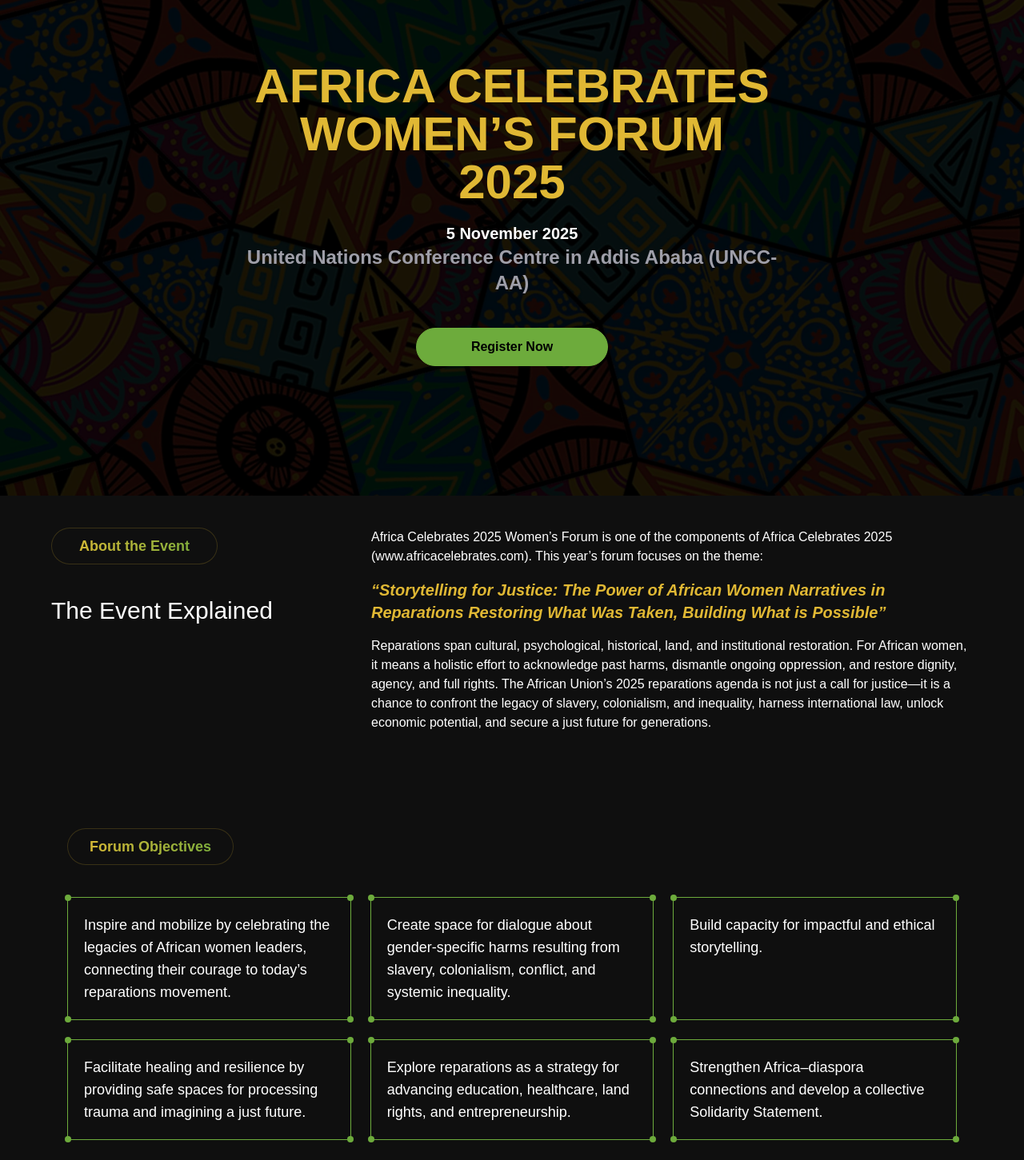
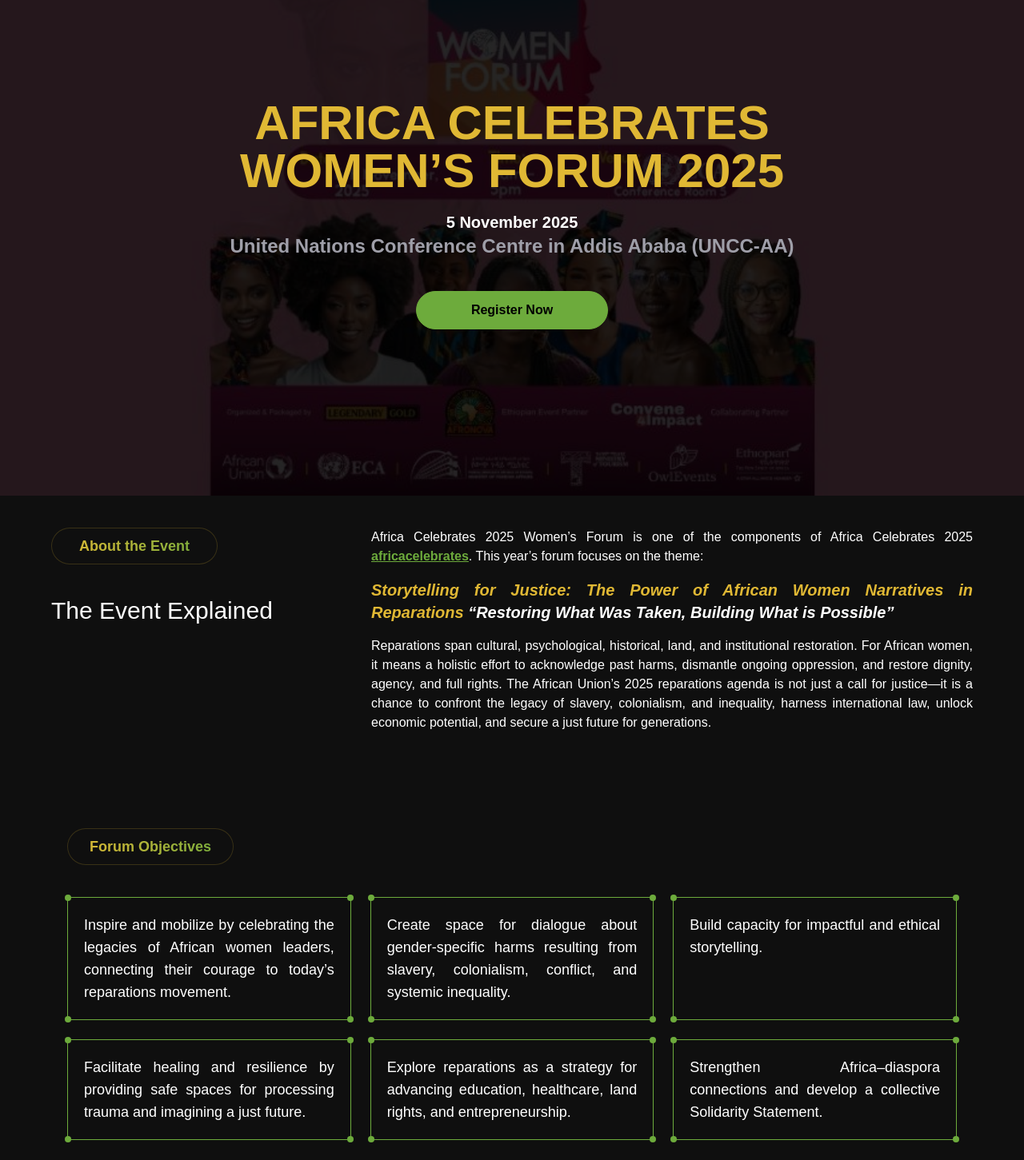
Before and after one commit to kid-us/Africacelebrates, a React (Vite) app: page / in a window 1280 px wide. Shown: the part 180-1631 px from the top of the page at 80% size. Built offline with nearby package versions, Linux system fonts and the light colour scheme; a web font is replaced by a local one.

Commit message:
Client comment fix

```diff
--- a/src/App.css
+++ b/src/App.css
@@ -3,6 +3,7 @@
 body {
   font-family: "Mozilla Headline", sans-serif;
   font-optical-sizing: auto;
+  text-align: justify;
 }
 
 /* Custom Scrollbar */
--- a/src/App.tsx
+++ b/src/App.tsx
@@ -1,11 +1,10 @@
 import "./App.css";
 import Hero from "./components/sections/Hero";
 import Navbar from "./components/sections/Navbar";
-import heroImg from "./assets/hero.webp";
 import About from "./components/sections/About";
 import Program from "./components/sections/Program";
 import Marquee from "./components/sections/Marquee";
-import { banner } from "./assets";
+import { banner, conveneLogo, hero } from "./assets";
 import AboutUs from "./components/sections/AboutUs";
 
 function App() {
@@ -20,11 +19,11 @@
         {/* Background Image */}
         <div
           className="absolute inset-0 bg-cover bg-center"
-          style={{ backgroundImage: `url(${heroImg})` }}
+          style={{ backgroundImage: `url(${hero})` }}
         />
 
         {/* Dark Overlay */}
-        <div className="absolute inset-0 z-10 lg:bg-black/90 bg-black/85"></div>
+        <div className="absolute inset-0 z-10 lg:bg-black/85 bg-black/85"></div>
 
         {/* Hero Content */}
         <div className="relative z-10 pt-12">
@@ -42,8 +41,13 @@
       <Marquee />
 
       {/* Banner */}
-      <div className="flex items-center justify-center my-10">
-        <img src={banner} alt="Celebrate Africa" className="lg:w-auto w-68" />
+      <div className="flex items-center h-full lg:gap-x-16 gap-x-6 justify-center my-10">
+        <img src={banner} alt="Celebrate Africa" className="lg:w-auto w-52" />
+        <img
+          src={conveneLogo}
+          alt="Convene Logo"
+          className="lg:w-auto w-22 rounded lg:mt-10 mt-7"
+        />
       </div>
 
       {/* About US */}
--- a/src/assets/index.ts
+++ b/src/assets/index.ts
@@ -1,6 +1,7 @@
 import logo from "./logo.png";
 import banner from "./banner.png";
-import hero from "./hero.webp";
+import hero from "./hero.jpg";
+import conveneLogo from "./convene_logo.png";
 
 // Gallery
 
@@ -19,6 +20,7 @@
   logo,
   banner,
   hero,
+  conveneLogo,
 
   // Gallery
   one,
--- a/src/components/sections/About.tsx
+++ b/src/components/sections/About.tsx
@@ -48,16 +48,24 @@
               The Event Explained
             </p>
           </div>
-          <div className="px-5 lg:px-0">
+          <div className="px-5 lg:px-0 text-justify">
             <p className="">
               Africa Celebrates 2025 Women’s Forum is one of the components of
-              Africa Celebrates 2025 (www.africacelebrates.com). This year’s
-              forum focuses on the theme:
+              Africa Celebrates 2025{" "}
+              <a
+                href="www.africacelebrates.com"
+                className="text-secondary underline font-semibold"
+              >
+                africacelebrates
+              </a>
+              . This year’s forum focuses on the theme:
             </p>
             <p className="italic font-semibold my-4 text-primary text-xl">
-              “Storytelling for Justice: The Power of African Women Narratives
-              in Reparations Restoring What Was Taken, Building What is
-              Possible”
+              Storytelling for Justice: The Power of African Women Narratives in
+              Reparations{" "}
+              <span className="text-white">
+                “Restoring What Was Taken, Building What is Possible”
+              </span>
             </p>
             <p className="">
               Reparations span cultural, psychological, historical, land, and
@@ -90,18 +98,6 @@
               </div>
             ))}
           </div>
-
-          <div className="flex mt-5">
-            <p>
-              Wanna be part of it{" "}
-              <a
-                href="https://owlevents.app/rsvp/?code=q4Mevgr6p9ah"
-                className="text-lg text-primary underline underline-offset-4 hover:underline-offset-2 ms-3 uppercase font-semibold"
-              >
-                Register Now
-              </a>
-            </p>
-          </div>
         </div>
       </div>
     </div>
--- a/src/components/sections/AboutUs.tsx
+++ b/src/components/sections/AboutUs.tsx
@@ -1,3 +1,4 @@
+import { Globe, Mail } from "lucide-react";
 import SectionTitle from "../SectionTitle";
 
 const AboutUs = () => {
@@ -7,14 +8,14 @@
         <SectionTitle label={"About Us"} />
 
         {/* Content */}
-        <div className="px-5 lg:px-0">
+        <div className="px-5 lg:px-0 text-justify">
           <p>
             Convene for Impact Event Organization PLC, in partnership with
-            Legendary Gold Limited (put website link) organizes Africa
-            Celebrates 2025 Women’s Forum.
+            Legendary Gold Limited curates and organizes Africa Celebrates 2025
+            Women’s Forum.
           </p>
 
-          <p className="mt-5">
+          <p className="mt-5 text-justify">
             Convene for Impact Event Organization PLC is a premier business
             event management company that specializes in delivering first-class
             solutions through a unique and professional approach. The company
@@ -37,21 +38,19 @@
 
         <div className="lg:flex mt-6 lg:space-x-10 space-y-4 px-5 lg:px-0">
           <p>
-            Website:{" "}
             <a
               href="https://www.conveneforimpact.com"
               className="text-secondary underline"
             >
-              www.conveneforimpact.com
+              <Globe />
             </a>
           </p>
           <p>
-            Email:{" "}
             <a
               href="mailto:info@conveneforimpact.com"
               className="text-secondary underline"
             >
-              info@conveneforimpact.com
+              <Mail />
             </a>
           </p>
         </div>
--- a/src/components/sections/Hero.tsx
+++ b/src/components/sections/Hero.tsx
@@ -2,7 +2,7 @@
   return (
     <div id="#Home" className="container mx-auto">
       <div className="flex flex-col items-center justify-center h-[100dvh]">
-        <div className="lg:w-2xl lg:px-0 px-5">
+        <div className="lg:w-3xl lg:px-0 px-5">
           <p className="text-primary lg:text-6xl text-4xl uppercase font-bold text-center">
             Africa Celebrates Women’s Forum 2025
           </p>
```
Also changed, not shown: src/assets/convene_logo.png (added), src/assets/hero.jpg (added).
